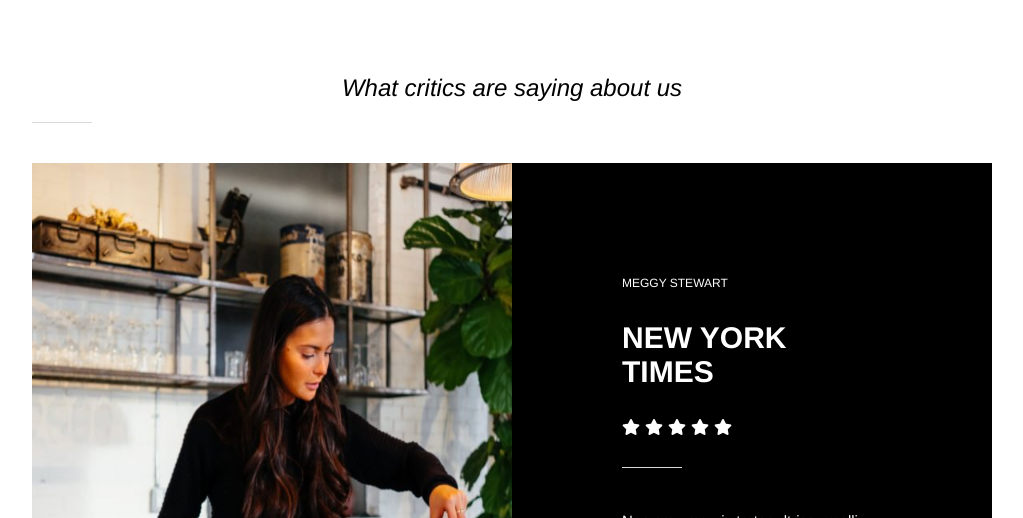
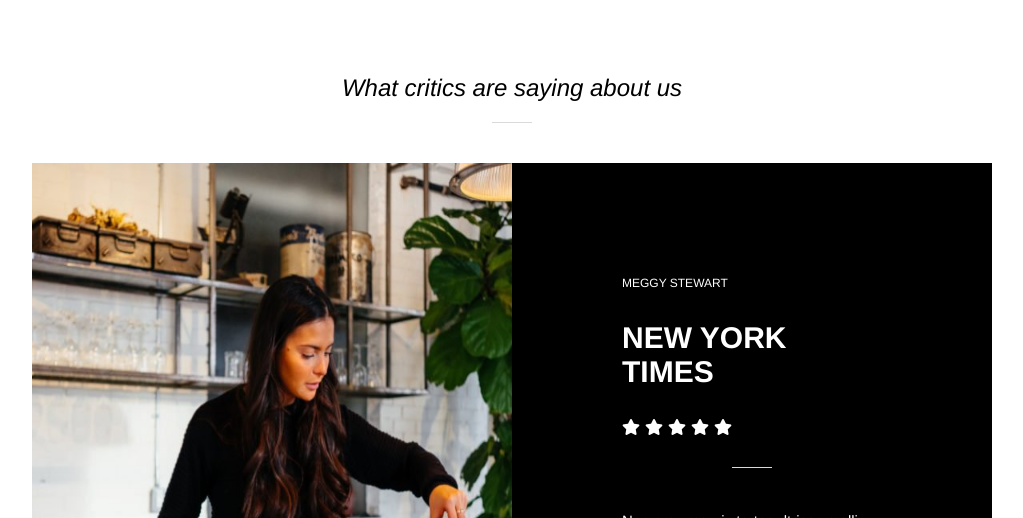
Before and after one commit to petrescuandreea/proj-html-vuejs, a Vue app: page / in a window 1280 px wide. Shown: the part 2740-3258 px from the top of the page, without its empty margins (128-1151 px from the left). Built offline with nearby package versions, Linux system fonts and the light colour scheme.

Commit message:
Add style to element with class line in component Team

```diff
--- a/src/components/Team.vue
+++ b/src/components/Team.vue
@@ -162,11 +162,6 @@
             }
         }
 
-        .line {
-            width: 60px;
-            margin-left: 0;
-        }
-
         p {
             font-size: 15px;
             line-height: 25px;
@@ -266,6 +261,11 @@
                     padding: 100px;
                     background: linear-gradient(180deg, black, rgba(0, 0, 0, 0.2));
 
+                    .line {
+                        width: 60px;
+                        margin-left: 0;
+                    }
+
                     p {
                         max-height: 80px;
                         overflow: hidden;
```
